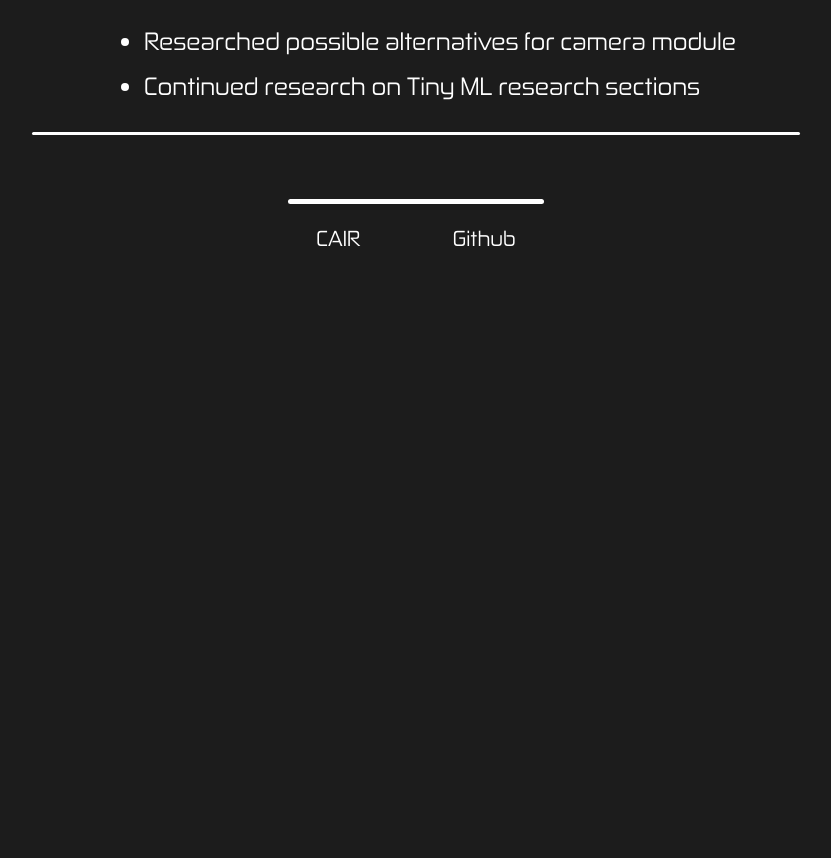
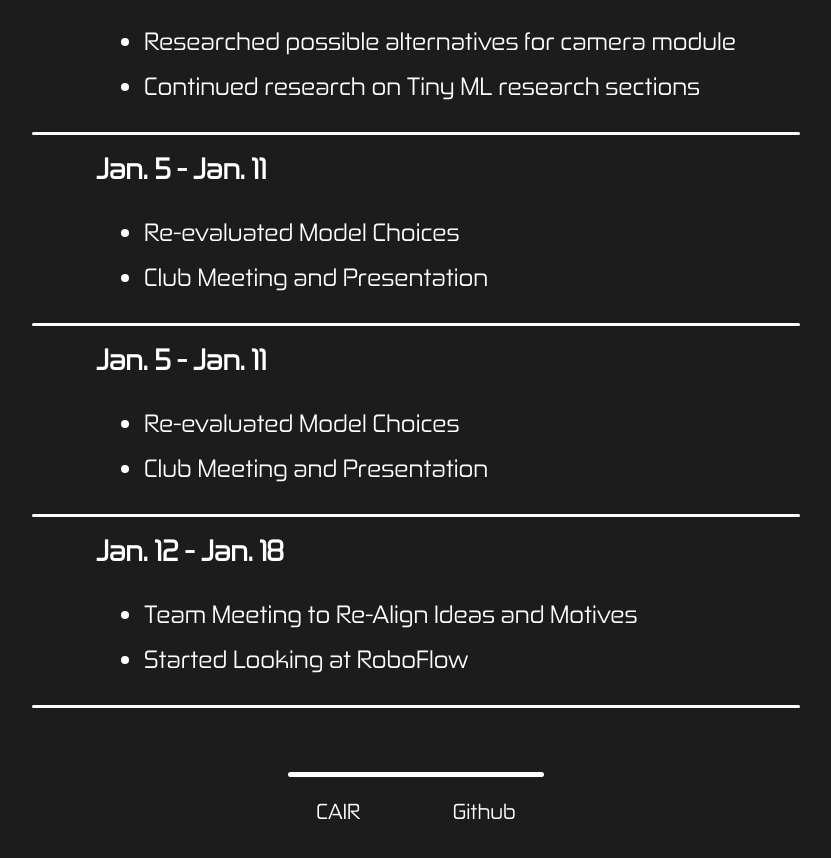
Before and after one commit to aigcu/VSiD-website, a plain HTML site: page index.html in a window 1280 px wide. Shown: the part 3240-4098 px from the top of the page, without its empty margins (224-1055 px from the left). Before the commit the page ends 3543 px from the top, so only its background shows below. Drawn offline with Linux system fonts and the light colour scheme.

Commit message:
Jan 27 update

```diff
--- a/index.html
+++ b/index.html
@@ -189,13 +189,39 @@
                 <li>Researched possible alternatives for camera module</li>
                 <li>Continued research on Tiny ML research sections</li>
               </ul>
-              </div>
+            </div>
               <div class ="update-line"></div>
 
+            <div class="week-update">
+                <h3>Jan. 5 - Jan. 11</h3>
+                <ul>
+                   <li>Re-evaluated Model Choices</li>
+                   <li>Club Meeting and Presentation</li>
+                </ul>
+            </div>
+            <div class="update-line"></div>
+
+            <div class="week-update">
+                <h3>Jan. 5 - Jan. 11</h3>
+                <ul>
+                   <li>Re-evaluated Model Choices</li>
+                   <li>Club Meeting and Presentation</li>
+                </ul>
+            </div>
+            <div class="update-line"></div>
+
+            <div class="week-update">
+                <h3>Jan. 12 - Jan. 18</h3>
+                <ul>
+                   <li>Team Meeting to Re-Align Ideas and Motives</li>
+                   <li>Started Looking at RoboFlow</li>
+                </ul>
+            </div>
+            <div class="update-line"></div>
             <!--
 
     <div class="week-update">
-          <h3>Dec. 29 - Jan. 4</h3>
+          <h3>Jan 26 - Feb. 1</h3>
           <ul>
              <li>Hello World 1</li>
              <li>Hello World 2</li>
```
